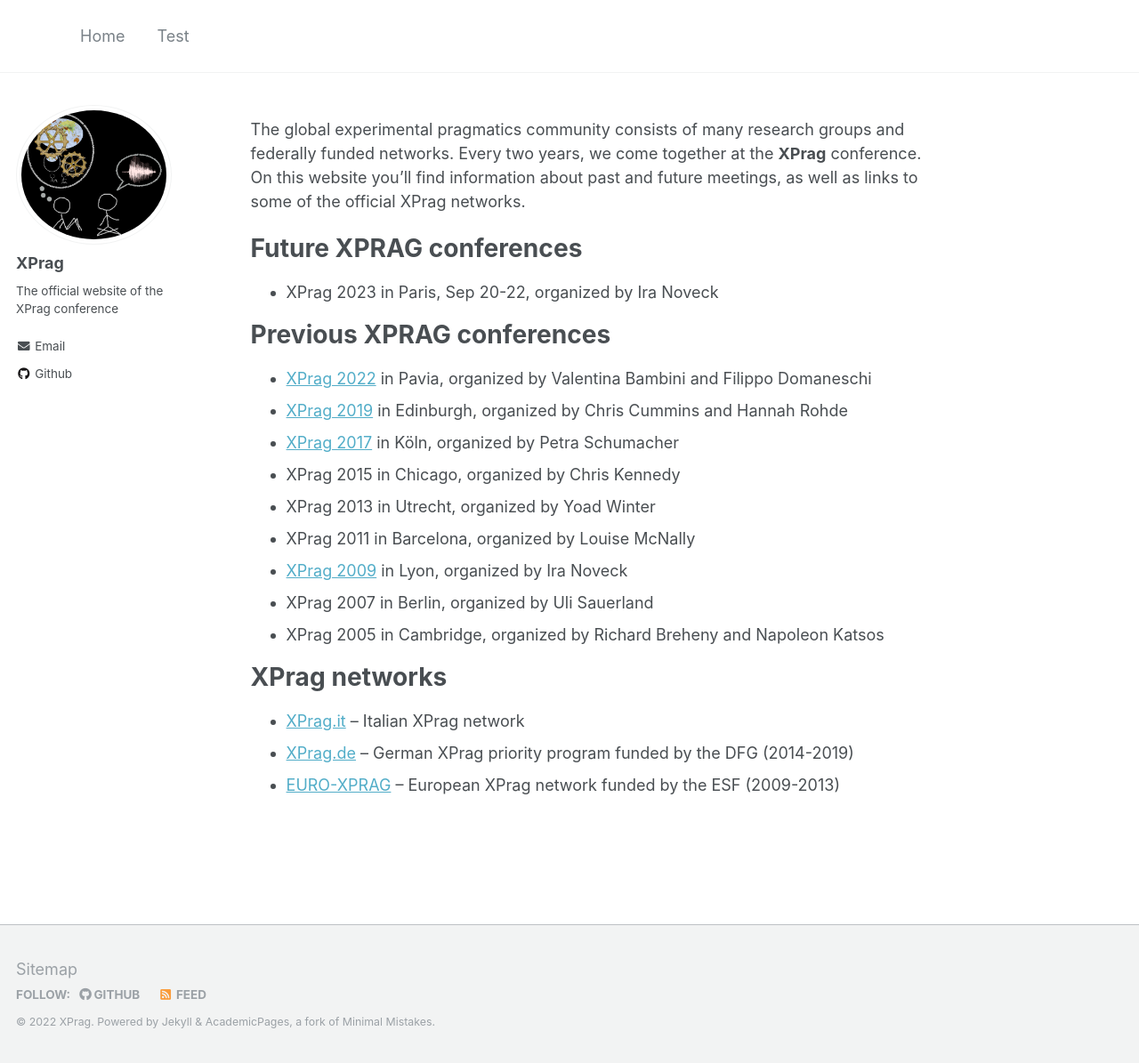
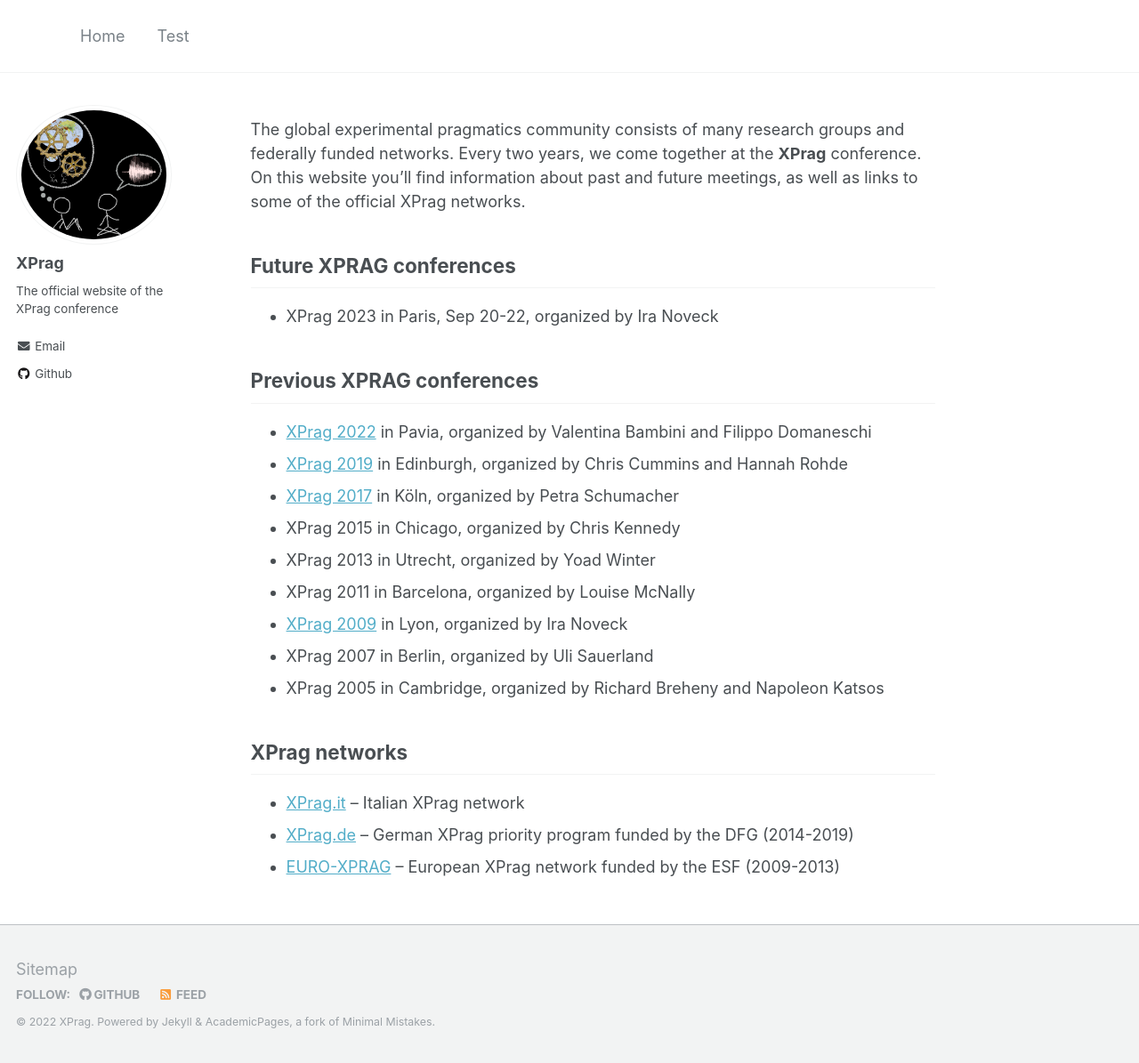
Before and after one commit to xprag-conference/xprag-conference.github.io, a Jekyll site: the page built from _pages/about.md, in a window 1280 px wide and 1195 px high. Shown: the whole window at 89% size. Built offline with Jekyll 4.4.1, drawn with Linux system fonts in a browser that asks for light colours.

Commit message:
front page edits

```diff
--- a/_pages/about.md
+++ b/_pages/about.md
@@ -10,11 +10,11 @@
 The global experimental pragmatics community consists of many research groups and federally funded networks. Every two years, we come together at the **XPrag** conference. On this website you'll find information about past and future meetings, as well as links to some of the official XPrag networks.
 
 
-# Future XPRAG conferences
+## Future XPRAG conferences
 
 - XPrag 2023 in Paris, Sep 20-22, organized by Ira Noveck
 
-# Previous XPRAG conferences
+## Previous XPRAG conferences
 
 - [XPrag 2022](https://sites.google.com/iusspavia.it/xprag2022/xprag-2022) in Pavia, organized by Valentina Bambini and Filippo Domaneschi
 - [XPrag 2019](https://www.xprag2019.ppls.ed.ac.uk/) in Edinburgh, organized by Chris Cummins and Hannah Rohde
@@ -26,7 +26,7 @@
 - XPrag 2007 in Berlin, organized by Uli Sauerland
 - XPrag 2005 in Cambridge, organized by Richard Breheny and Napoleon Katsos
 
-# XPrag networks
+## XPrag networks
 
 - [XPrag.it](https://www.xpragit.com/) -- Italian XPrag network
 - [XPrag.de](https://www.xprag.de/) -- German XPrag priority program funded by the DFG (2014-2019)
```
